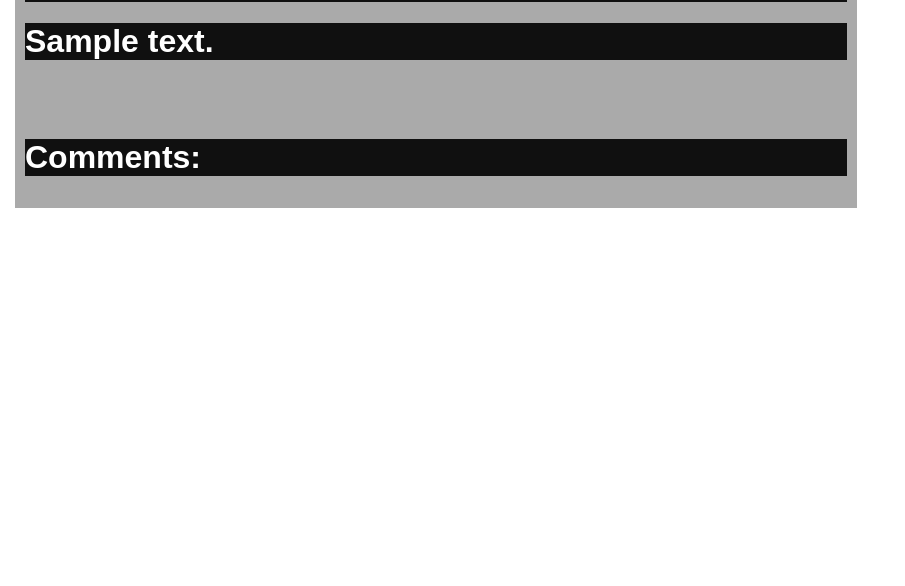
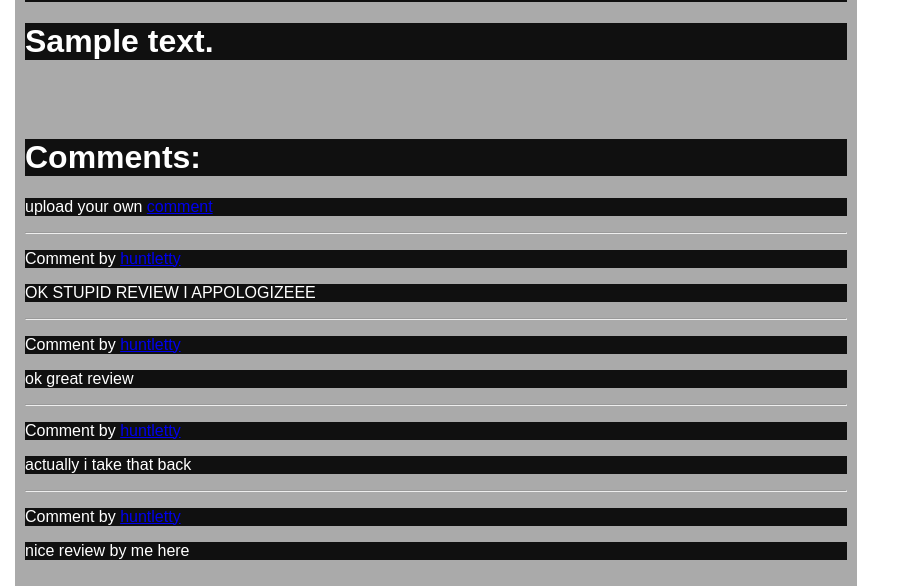
Before and after one commit to BHASVIC-JudeBenham22/SPOTIFY-REVIEW-WEBSITE, a Flask app: template templates/review.html in a window 1280 px wide. Shown: the part 659-1245 px from the top of the page, without its empty margins (0-905 px from the left). Before the commit the page ends 867 px from the top, so only its background shows below. Run offline with Flask 3, Linux system fonts and the light colour scheme; tables that the repository leaves empty hold one stand-in row (values such as "Sample post"); the template is opened without the code that fills it: values that come from a table or form of the project are taken from there, most other values are stand-ins (such as "Sample title", 1, 10 or a date in 2020).

Commit message:
added comments

```diff
--- a/app.py
+++ b/app.py
@@ -22,6 +22,7 @@ class Users(db.Model):
     top_artists  = db.Column(db.String)
     profile_picture = db.Column(db.String)
     Reviews = db.relationship("Reviews")
+    Comments = db.relationship("Comments")
 
 class Follows(db.Model):
     follower_user_id = db.Column(db.String, ForeignKey('users.id'), nullable=False, primary_key=True)
@@ -34,6 +35,13 @@ class Reviews(db.Model):
     album_id = db.Column(db.String)
     user_id = db.Column(db.Integer, db.ForeignKey("users.id"))
     rating = db.Column(db.Integer, nullable = False)
+    content = db.Column(db.String)
+    Comments = db.relationship("Comments")
+
+class Comments(db.Model):
+    id = db.Column(db.Integer, primary_key=True)
+    review_id = db.Column(db.Integer, db.ForeignKey("reviews.id"))
+    user_id = db.Column(db.Integer, db.ForeignKey("users.id"))
     content = db.Column(db.String)
 
 
@@ -328,7 +336,9 @@ def review(review_id):
     rating = review.rating
     user_id = review.user_id
 
-    return render_template("review.html", id=id, content = content, rating = rating, user_id=user_id, album_id=album_id)
+    comments = Comments.query.filter_by(review_id=review_id).all()
+
+    return render_template("review.html", id=id, content = content, rating = rating, user_id=user_id, album_id=album_id, comments = comments, review_id=review_id)
 
 @app.route("/post/<album_id>", methods=['GET', 'POST'])
 def post(album_id):
@@ -349,8 +359,22 @@ def post(album_id):
 
     #return redirect(url_for("profile", user_id=id))
 
+@app.route("/comment/<review_id>", methods=['GET', 'POST'])
+def comment(review_id):
+    id = check_login()
+    review = Reviews.query.filter_by(id = review_id).first()
+    if not id or not review:
+        return redirect(url_for("home"))
+    if request.method == "POST":
+        content = request.form.get("content")
 
+        user_id = id
 
+        new_comment = Comments(content=content, user_id=user_id, review_id=review_id)
+        db.session.add(new_comment)
+        db.session.commit()
+        return redirect(url_for("review",review_id=review_id))
+    return render_template("comment.html", review_id=review_id)
 
 
 @app.route("/articles")
--- a/templates/review.html
+++ b/templates/review.html
@@ -13,7 +13,14 @@
   <h1 class="h2inverse">Review:</h1>
   <h1 class="h2inverse">{{content}}</h1>
   <br></br>
+
   <h1 class="h2inverse">Comments:</h1>
+  <p class="h2inverse"> upload your own <a href="/comment/{{review_id}}">comment</a></p>
+  {% for comment in comments %}
+    <hr>
+    <p class="h2inverse">Comment by <a href="/profile/{{comment.user_id}}">{{comment.user_id}}</a></p>
+    <p class="h2inverse">{{comment.content}}</p>
+  {%endfor%}
 </div>
 
 
```
Also changed, not shown: templates/comment.html (added, +24 -0 lines), database.db.
